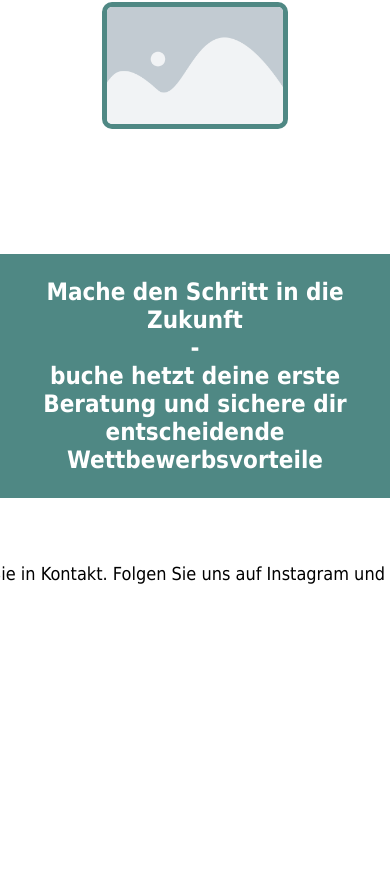
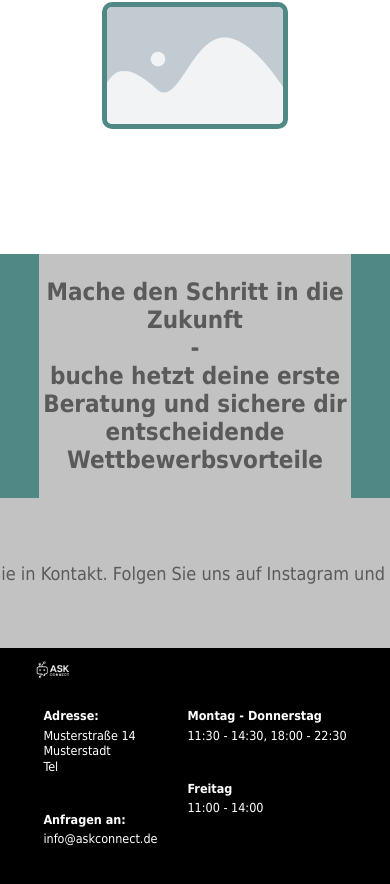
Before and after one commit to ale150104/AskConnectWebsite, an Angular app in the folder AskConnectWebsite/: page / in a window 390 px wide. Shown: the part 2489-3373 px from the top of the page. Before the commit the page ends 3137 px from the top, so only its background shows below. Built offline with nearby package versions, Linux system fonts and the light colour scheme.

Commit message:
Footer und responsive

```diff
--- a/AskConnectWebsite/src/index.html
+++ b/AskConnectWebsite/src/index.html
@@ -20,11 +20,49 @@
 
 <footer class="footer">
 
-  <section class="paragraphSection backgroundWhite">
+  <section class="paragraphSection">
     <article  style="text-wrap: nowrap;" >
       <p>Bleiben Sie in Kontakt. Folgen Sie uns auf Instagram und LinkedIN.</p>
     </article>
   </section>
 
+
+  <section class="footerInformations">
+      <article style="text-align: left; margin-left: 30px;">
+        <img style="height: 45px; width: auto;" src="assets/logo-weiss.png" alt="">
+      </article>
+
+      <article class="footerInformationArticle text-white">
+        <div>
+          <div>
+            <h4>Adresse:</h4>
+            <p> Musterstraße 14</p>
+            <p>Musterstadt</p>
+            <p>Tel</p>
+          </div>
+
+          <div>
+            <h4>Anfragen an:</h4>
+            <p>info@askconnect.de</p>
+          </div>
+
+          </div>
+
+          <div>
+
+        <div>
+          <h4>Montag - Donnerstag</h4>
+          <p>11:30 - 14:30, 18:00 - 22:30</p>
+          </div>
+
+          <div>
+            <h4>Freitag</h4>
+            <p>11:00 - 14:00</p>
+          </div>
+          </div>
+
+
+      </article>
+  </section>
 </footer>
 </html>
--- a/AskConnectWebsite/src/styles.css
+++ b/AskConnectWebsite/src/styles.css
@@ -3,9 +3,9 @@
 :root{
     --accent-color: #4f8884;
 
-    --light-grey: rgb(165, 165, 165);
+    --light-grey: rgb(194, 194, 194);
 
-    --dark-grey: rgb(108, 108, 108);
+    --dark-grey: rgb(90, 90, 90);
 }
 
 body{
@@ -48,7 +48,55 @@ body{
 }
 
 
+.paragraphSection article {
+    background-color: var(--light-grey);
+    color: var(--dark-grey);
+}
+
 .backgroundWhite{
     background-color: white !important;
     color: black !important;
 }
+
+
+@media (max-width: 768px)
+{
+    .footerInformationArticle{
+        width: 100% !important;
+        flex-wrap: wrap;
+        justify-content: center;
+        column-gap: 30px;
+        row-gap: 20px;
+
+    }
+}
+
+@media (min-width: 769px) {
+    .footerInformationArticle{
+        margin-left: 30px;
+        column-gap: 40px;
+        row-gap: 30px;
+    }
+
+}
+
+
+.footerInformations{
+    background-color: black;
+    overflow: hidden;
+}
+
+.footerInformationArticle{
+    width: 60%;
+    height: 100%;
+    display: flex;
+}
+
+.footerInformationArticle div {
+    line-height: 3px;
+    font-size: smaller;
+}
+
+.footerInformationArticle div div {
+    margin-bottom: 50px;
+}
```
